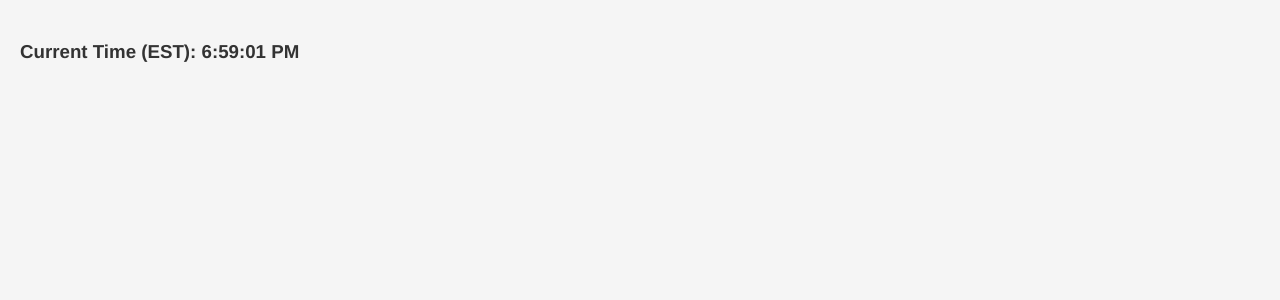
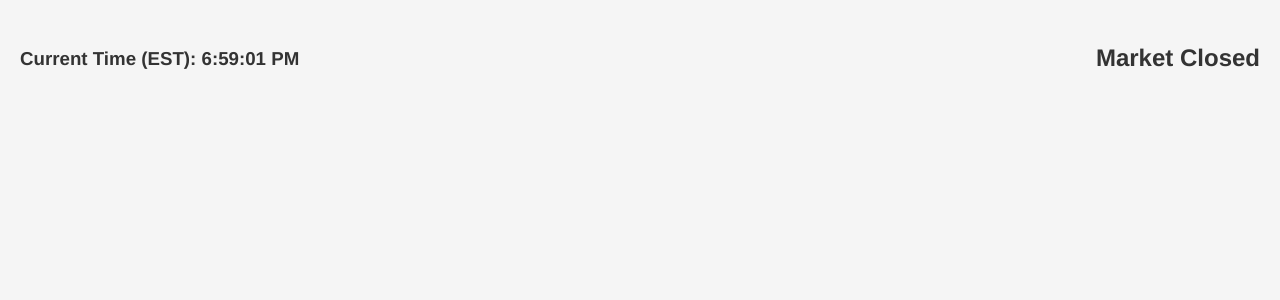
Before and after one commit to divpatel03/StockTrackerV2, a React (Vite) app in the folder my-react-app/: page /dashboard in a window 1280 px wide. Shown: the top 300 px of the page. Built offline with nearby package versions, Linux system fonts and the light colour scheme.

Commit message:
Added market open or closed alerts

```diff
--- a/my-react-app/src/Dashboard.jsx
+++ b/my-react-app/src/Dashboard.jsx
@@ -6,11 +6,21 @@ function Dashboard() {
     const { username } = location.state || {};
 
     const [currTime, setCurrTime] = useState(new Date().toLocaleTimeString());
+    const [marketMessage, setMarketMessage] = useState("");
 
     useEffect(() => {
         const intervalId = setInterval(() => {
             setCurrTime(new Date().toLocaleTimeString());
         }, 1000); // Update every second
+
+        const now = new Date();
+        const hour = now.getHours();
+        if(hour <= 16 && hour >= 9.5) {
+            setMarketMessage("Market: Open");
+        }
+        else {
+            setMarketMessage("Market Closed");
+        }
 
         // Cleanup interval on component unmount
         return () => clearInterval(intervalId);
@@ -23,7 +33,7 @@ function Dashboard() {
             <h3>Current Time (EST): {currTime}</h3>
         </div>
             <div className = "rightSide">
-
+                <h2><p>{marketMessage}</p></h2>
             </div>
         </div>
 
```
